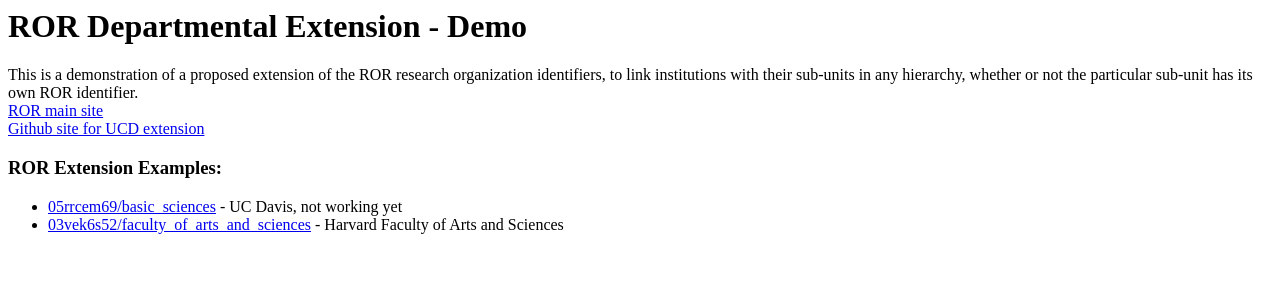
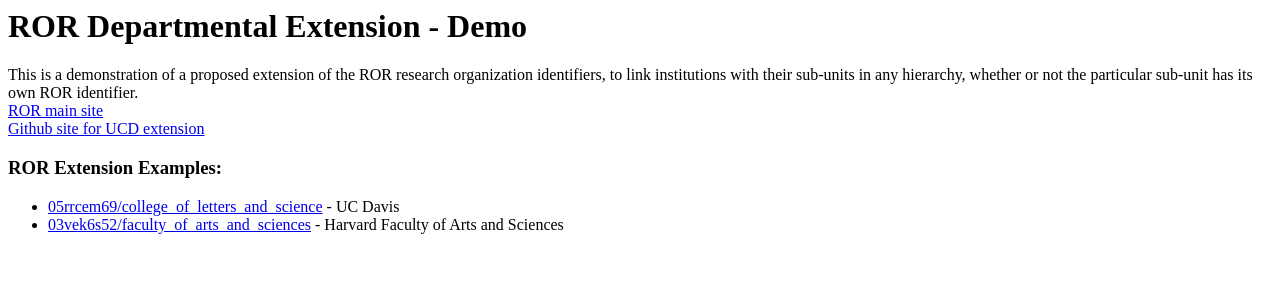
Before and after one commit to arthurpsmith/extendror, a Flask app: page / in a window 1280 px wide. Shown: the top 300 px of the page. Run offline with Flask 2, Linux system fonts and the light colour scheme.

Commit message:
Add UC Davis working example!

```diff
--- a/flask_app.py
+++ b/flask_app.py
@@ -7,7 +7,10 @@ import ror_data
 app = Flask(__name__)
 app.config["DEBUG"] = True
 
-known_extensions = {'03vek6s52': 'https://raw.githubusercontent.com/csgrant00/ror-extend-demo/master/examples/harvard/'}
+known_extensions = {
+  '03vek6s52': 'https://raw.githubusercontent.com/csgrant00/ror-extend-demo/master/examples/harvard/',
+  '05rrcem69': 'https://raw.githubusercontent.com/csgrant00/ror-extend-demo/master/examples/ucdavis/'
+}
 
 @app.route('/')
 def hello_world():
--- a/templates/main_page.html
+++ b/templates/main_page.html
@@ -11,8 +11,8 @@ whether or not the particular sub-unit has its own ROR identifier.</div>
 <div>
     <h3>ROR Extension Examples:</h3>
     <ul>
-        <li><a href="https://extendror.pythonanywhere.com/extension/05rrcem69/basic_sciences">05rrcem69/basic_sciences</a> - UC Davis, not working yet</li>
-        <li><a href="https://extendror.pythonanywhere.com/extension/03vek6s52/faculty_of_arts_and_sciences">03vek6s52/faculty_of_arts_and_sciences</a> - Harvard Faculty of Arts and Sciences</li>
+        <li><a href="/extension/05rrcem69/college_of_letters_and_science">05rrcem69/college_of_letters_and_science</a> - UC Davis</li>
+        <li><a href="/extension/03vek6s52/faculty_of_arts_and_sciences">03vek6s52/faculty_of_arts_and_sciences</a> - Harvard Faculty of Arts and Sciences</li>
     </ul>
 </div>
 </body></html>
```
